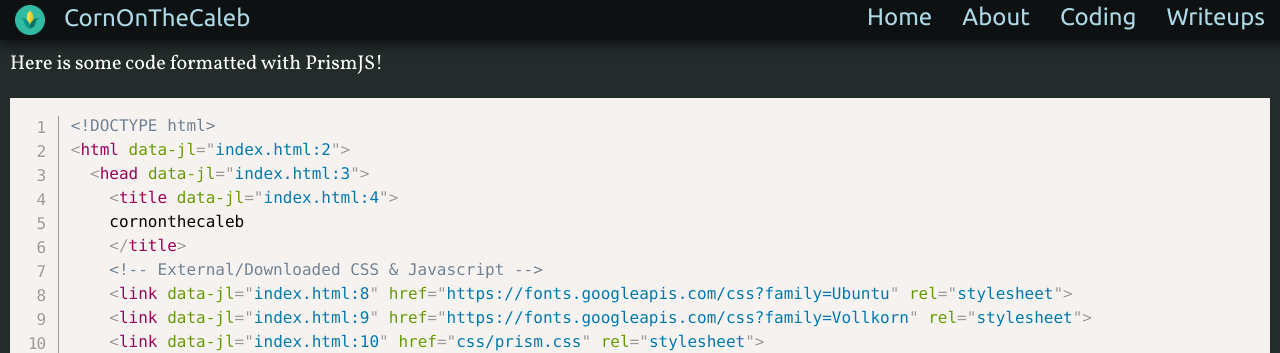
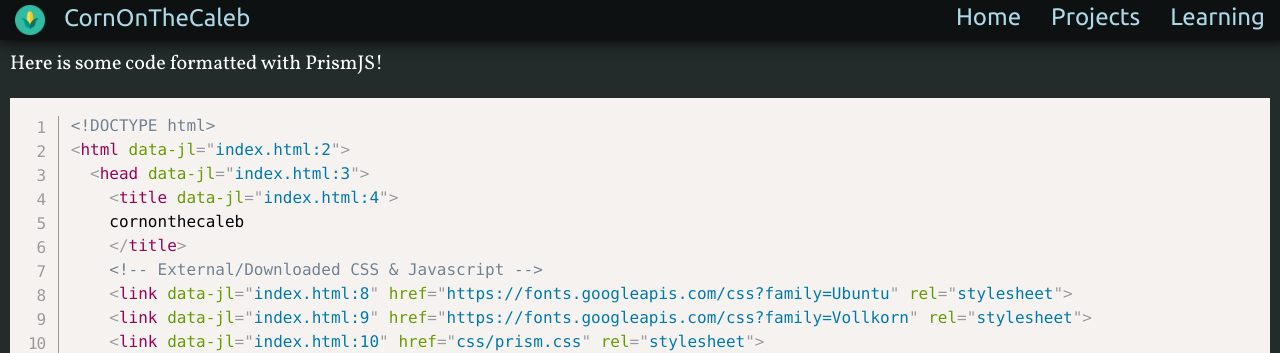
Before and after one commit to CornOnTheCaleb/cornonthecaleb.github.io, a plain HTML site: page index.html in a window 1280 px wide. Shown: the top 353 px of the page. Drawn offline with Linux system fonts and the light colour scheme; some packages are replaced by stand-ins of ours; no server answers; a script that the page names is missing.

Commit message:
Test where root directory is on Github Pages

```diff
--- a/index.html
+++ b/index.html
@@ -37,10 +37,9 @@
       <a href="index.html"><img id="logo" src="img/corn.png"></a>
       <a href="index.html">CornOnTheCaleb</a>
       <ul>
-        <li><a href="index.html">Home</a></li>
-        <li><a href="about.html">About</a></li>
-        <li><a href="coding.html">Coding</a></li>
-        <li><a href="writeups.html">Writeups</a></li>
+        <li><a href="/">Home</a></li>
+        <li><a href="projects.html">Projects</a></li>
+        <li><a href="learning.html">Learning</a></li>
       </ul>
     </nav>
     <div class="content">
```
